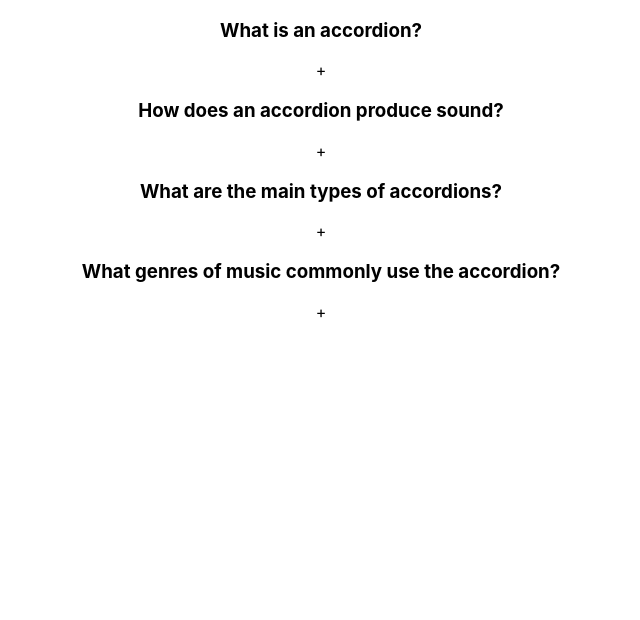
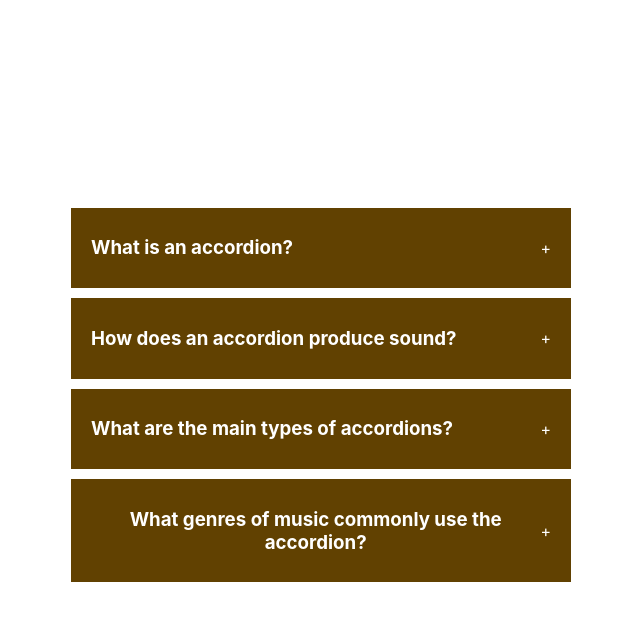
Before and after one commit to RossJames-lab/25-react-projects, a React (Create React App) app: page / in a window 1280 px wide. Shown: the top 620 px of the page, without its empty margins (319-959 px from the left). Built offline with nearby package versions, Linux system fonts and the light colour scheme.

Commit message:
styled the component

```diff
--- a/src/components/accordian/index.jsx
+++ b/src/components/accordian/index.jsx
@@ -1,5 +1,7 @@
 import React, { useState } from "react";
 import data from "./data";
+import './styles.css';
+
 
 export default function Accordian() {
   const [selected, setSelected] = useState(null);
--- a/src/components/accordian/styles.css
+++ b/src/components/accordian/styles.css
@@ -12,4 +12,19 @@
 
 .item {
     background: #614101;
+    margin-bottom: 10px;
+    padding: 10px 20px;
 }
+
+.title {
+    color: #ffffff;
+    display: flex;
+    justify-content: space-between;
+    align-items: center;
+    cursor: pointer;
+}
+
+.content {
+    color: #ffffff;
+    height: auto
+}
```
